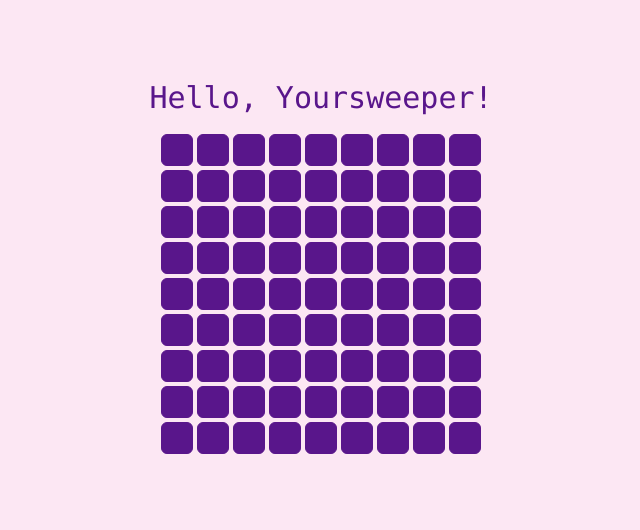
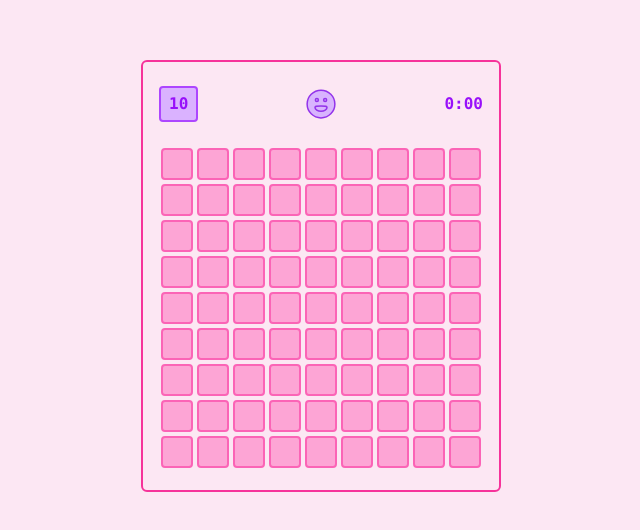
Before and after one commit to brenevaveronika/yoursweeper, a Vue app: page / in a window 1280 px wide. Shown: the part 124-654 px from the top of the page, without its empty margins (319-959 px from the left). Built offline with nearby package versions, Linux system fonts and the light colour scheme.

Commit message:
color scheme changed + GameHeader & IconWin added

```diff
--- a/index.html
+++ b/index.html
@@ -4,7 +4,7 @@
     <meta charset="UTF-8" />
     <link rel="icon" type="image/svg+xml" href="/vite.svg" />
     <meta name="viewport" content="width=device-width, initial-scale=1.0" />
-    <title>yoursweeper.</title>
+    <title>Pickme Minesweeper</title>
   </head>
   <body>
     <div id="app"></div>
--- a/src/App.vue
+++ b/src/App.vue
@@ -1,5 +1,6 @@
 <script setup>
   import Cell from './components/Cell.vue';
+  import IconWin from './components/icons/IconWin.vue';
   const field = [];
   for (let i = 0; i < 9; i++) {
     field.push([]);
@@ -13,11 +14,21 @@
 </script>
 
 <template>
-  <main
-    class="bg-pink-100 min-h-dvh font-mono text-purple-900 p-10 flex flex-col justify-center items-center"
+  <main class="bg-pink-100 min-h-dvh p-10 flex flex-col justify-center items-center">
+    <div class="game border-2 border-pink-500 rounded-md p-4">
+      <div class="game-header flex justify-between items-center mb-4">
+        <div
+          class="status-badge flex px-2 py-1 bg-purple-300 rounded-sm border-2 border-purple-500 font-bold text-purple-600 font-mono"
         >
-    <h1 class="text-3xl">Hello, Yoursweeper!</h1>
-    <div class="field p-4 inline-block">
+          10
+        </div>
+        <div class="emoji p-2">
+          <IconWin />
+        </div>
+        <div class="timer font-mono text-purple-600 font-bold">0:00</div>
+      </div>
+
+      <div class="field inline-block">
         <div v-for="(row, x) in field" :key="`row-${x}`" class="flex w-fit">
           <Cell
             v-for="(cell, y) in row"
@@ -29,6 +40,7 @@
           />
         </div>
       </div>
+    </div>
   </main>
 </template>
 
--- a/src/components/Cell.vue
+++ b/src/components/Cell.vue
@@ -1,9 +1,9 @@
 <template>
   <button
-    class="w-6 h-6 md:w-8 md:h-8 border flex items-center justify-center m-0.5 rounded-md hover:bg-gray-950 duration-300 cursor-pointer"
+    class="w-6 h-6 md:w-8 md:h-8 border-pink-400 border-2 flex items-center justify-center m-0.5 rounded-sm hover:bg-pink-600 hover:border-pink-600 duration-300 cursor-pointer"
     :class="{
-      'bg-purple-900': state === 'hidden',
-      'bg-pink-100': state === 'revealed'
+      'bg-pink-300': state === 'hidden',
+      'bg-pink-500': state === 'revealed'
     }"
     @click.left="handleClick"
     @click.right.prevent="handleRightClick"
@@ -16,24 +16,24 @@
 
 <script setup lang="ts">
   interface Props {
-    x: number
-    y: number
-    value: number | null
-    state: 'hidden' | 'revealed' | 'flagged' | 'question'
+    x: number;
+    y: number;
+    value: number | null;
+    state: 'hidden' | 'revealed' | 'flagged' | 'question';
   }
 
-  const props = defineProps<Props>()
+  const props = defineProps<Props>();
 
   const emit = defineEmits<{
-    (e: 'click', x: number, y: number): void
-    (e: 'right-click', x: number, y: number): void
-  }>()
+    (e: 'click', x: number, y: number): void;
+    (e: 'right-click', x: number, y: number): void;
+  }>();
 
-  const handleClick = () => emit('click', props.x, props.y)
+  const handleClick = () => emit('click', props.x, props.y);
   const handleRightClick = (e: Event) => {
-    e.preventDefault()
-    emit('right-click', props.x, props.y)
-  }
+    e.preventDefault();
+    emit('right-click', props.x, props.y);
+  };
 </script>
 
 <style lang="scss" scoped></style>
--- /dev/null
+++ b/src/components/icons/IconWin.vue
@@ -0,0 +1,21 @@
+<template>
+  <svg width="36" height="36" viewBox="0 0 24 24" fill="none" xmlns="http://www.w3.org/2000/svg">
+    <circle
+      cx="12"
+      cy="12"
+      r="9.25"
+      stroke="#9333ea"
+      stroke-width="1"
+      stroke-linecap="round"
+      fill="#d8b4fe"
+    />
+    <path
+      d="M12 16.75C9.79086 16.75 8 15.6307 8 14.25C8 13.5 8.38983 13.25 12 13.25C15.6102 13.25 16 13.5 16 14.25C16 15.6307 14.2091 16.75 12 16.75Z"
+      stroke="#9333ea"
+      stroke-width="1"
+      stroke-linecap="round"
+    />
+    <circle cx="9.25" cy="9.25" r="1" stroke="#9333ea" stroke-width="1" stroke-linejoin="round" />
+    <circle cx="14.75" cy="9.25" r="1" stroke="#9333ea" stroke-width="1" stroke-linejoin="round" />
+  </svg>
+</template>
```
Lines whose indentation alone changed are shown as unchanged.
